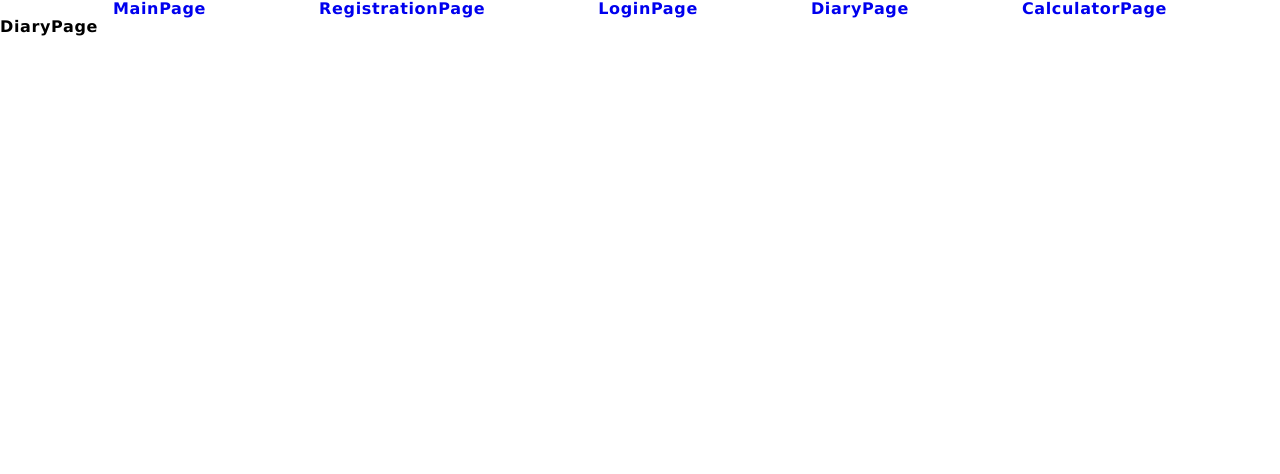
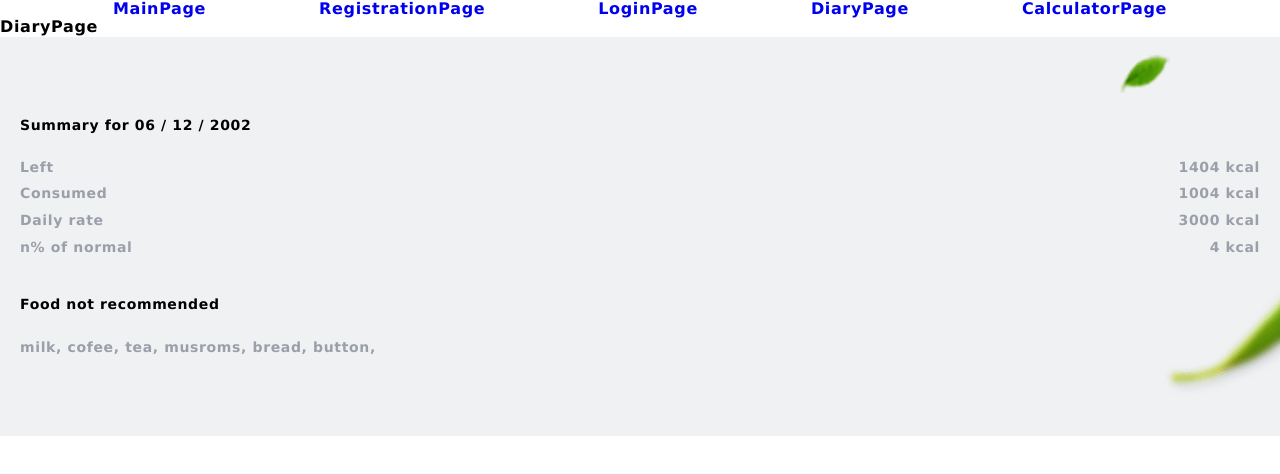
Before and after one commit to Taras-Roboteckyi/React_TeamProject_Health, a React (Create React App) app: page /diary in a window 1280 px wide. Shown: the top 474 px of the page. Built offline with nearby package versions, Linux system fonts and the light colour scheme.

Commit message:
add SideBar markup

```diff
--- /dev/null
+++ b/src/components/SideBar/SideBar.jsx
@@ -0,0 +1,99 @@
+/* import { useSelector, useDispatch } from 'react-redux';
+import { useEffect } from 'react'; */
+
+/* import {
+  ItemsSelectors,
+  fetchContacts,
+  deleteContacts,
+} from '../../redux/items';
+import ContactListItem from '../ContactListItem/ContactListItem';
+import { toast } from 'react-toastify';
+import 'react-toastify/dist/ReactToastify.css';
+
+import { ListStyle } from './ContactList.styled'; */
+
+import {
+  /* BgImageStyled, */
+  Section,
+  SummaryText,
+  ListStyle,
+  ListItemStyle,
+  TextStyle,
+  SummaryContainer,
+  ProductStyle,
+  FoodContainer,
+  Wrapper,
+} from './SideBar.styled';
+
+const SideBar = () => {
+  return (
+    <>
+      <Section>
+        <Wrapper>
+          <SummaryContainer>
+            <SummaryText>Summary for {'06 / 12 / 2002'}</SummaryText>
+            {true ? (
+              <ListStyle>
+                <ListItemStyle>
+                  Left
+                  <TextStyle>{1404 + ' kcal'}</TextStyle>
+                </ListItemStyle>
+
+                <ListItemStyle>
+                  Consumed
+                  <TextStyle>{1004 + ' kcal'}</TextStyle>
+                </ListItemStyle>
+
+                <ListItemStyle>
+                  Daily rate
+                  <TextStyle>{3000 + ' kcal'}</TextStyle>
+                </ListItemStyle>
+
+                <ListItemStyle>
+                  n% of normal
+                  <TextStyle>{4 + ' kcal'}</TextStyle>
+                </ListItemStyle>
+              </ListStyle>
+            ) : (
+              <ListStyle>
+                <ListItemStyle>
+                  Left
+                  <TextStyle>0 ккал</TextStyle>
+                </ListItemStyle>
+                <ListItemStyle>
+                  Consumed
+                  <TextStyle>0 ккал</TextStyle>
+                </ListItemStyle>
+                <ListItemStyle>
+                  Daily rate
+                  <TextStyle>0 ккал</TextStyle>
+                </ListItemStyle>
+                <ListItemStyle>
+                  n% of normal
+                  <TextStyle>0 ккал</TextStyle>
+                </ListItemStyle>
+              </ListStyle>
+            )}
+          </SummaryContainer>
+          <FoodContainer>
+            <SummaryText>Food not recommended</SummaryText>
+
+            {true ? (
+              ['milk', 'cofee', 'tea', 'musroms', 'bread', 'button']?.map(
+                (product, index) => (
+                  <ProductStyle key={index}>{product + ', '}</ProductStyle>
+                ),
+              )
+            ) : (
+              <p>Your diet will be displayed here</p>
+            )}
+
+            {/* <BgImageStyled /> */}
+          </FoodContainer>
+        </Wrapper>
+      </Section>
+    </>
+  );
+};
+
+export default SideBar;
--- /dev/null
+++ b/src/components/SideBar/SideBar.styled.jsx
@@ -0,0 +1,105 @@
+import styled from 'styled-components';
+import main_bg_tablet from '../../images/sidebar_bg_tablet.png';
+import main_bg_desktop from '../../images/sidebar_bg_desktop.png';
+
+export const Section = styled.section`
+  padding: 40px 20px 80px 20px;
+  background-color: ${props => props.theme.colors.$lightGrey};
+
+  @media (min-width: ${props => props.theme.breakpoints.tablet}) {
+    background-size: 50%;
+    background-repeat: no-repeat;
+    background-position: bottom right;
+    background-image: url(${main_bg_tablet});
+    /* position: absolute; */
+    padding: 80px 20px 80px 20px;
+    width: 100%;
+    height: 100%;
+    right: 0;
+    bottom: 0;
+    /* z-index: -1; */
+  }
+  @media (min-width: ${props => props.theme.breakpoints.desktop}) {
+    background: url(${main_bg_desktop}) right no-repeat;
+
+    /*    background-size: 50%;
+    background-repeat: no-repeat;
+    background-position: right;
+    background-image: url(${main_bg_desktop}); */
+    background-color: ${props => props.theme.colors.$lightGrey};
+  }
+`;
+
+export const Wrapper = styled.div`
+  @media (min-width: ${props => props.theme.breakpoints.tablet}) {
+    display: flex;
+    justify-content: space-between;
+  }
+
+  @media (min-width: ${props => props.theme.breakpoints.desktop}) {
+    display: block;
+  }
+`;
+
+export const SummaryContainer = styled.div`
+  padding-bottom: 40px;
+`;
+
+export const SummaryText = styled.p`
+  font-size: 14px;
+  line-height: ${props => props.theme.lineHeight.verdanaHeight};
+  margin-bottom: 25px;
+`;
+
+export const ListStyle = styled.ul`
+  /* list-style: none; */
+  /* padding-left: 0px; */
+  /*  display: flex;
+  flex-wrap: wrap;
+  justify-content: flex-start;
+  align-items: center; */
+`;
+
+export const ListItemStyle = styled.li`
+  display: flex;
+  justify-content: space-between;
+  align-items: center;
+
+  font-size: 14px;
+  line-height: ${props => props.theme.lineHeight.verdanaHeight};
+  color: ${props => props.theme.colors.$grey};
+
+  &:not(:last-child) {
+    margin-bottom: 10px;
+  }
+`;
+
+export const TextStyle = styled.p`
+  font-size: 14px;
+  line-height: ${props => props.theme.lineHeight.verdanaHeight};
+  color: ${props => props.theme.colors.$grey};
+`;
+
+export const BgImageStyled = styled.div`
+  @media (min-width: ${props => props.theme.breakpoints.tablet}) {
+    background: url(${main_bg_tablet}) bottom right no-repeat;
+    position: absolute;
+    width: 100%;
+    height: 100%;
+    right: 0;
+    bottom: 0;
+    z-index: 1;
+  }
+  @media (min-width: ${props => props.theme.breakpoints.desktop}) {
+    background: url(${main_bg_desktop}) right no-repeat;
+  }
+`;
+export const ProductStyle = styled.span`
+  font-size: 14px;
+  line-height: ${props => props.theme.lineHeight.verdanaHeight};
+  color: ${props => props.theme.colors.$grey};
+`;
+
+export const FoodContainer = styled.div`
+  /*  padding-bottom: 80px; */
+`;
--- a/src/pages/DiaryPage/DiaryPage.jsx
+++ b/src/pages/DiaryPage/DiaryPage.jsx
@@ -1,7 +1,10 @@
+import SideBar from '../../components/SideBar/SideBar';
+
 export const DiaryPage = () => {
   return (
     <main>
       <div>DiaryPage</div>
+      <SideBar />
     </main>
   );
 };
```
Also changed, not shown: src/images/sidebar_bg_desktop.png (added), src/images/sidebar_bg_tablet.png (added).
